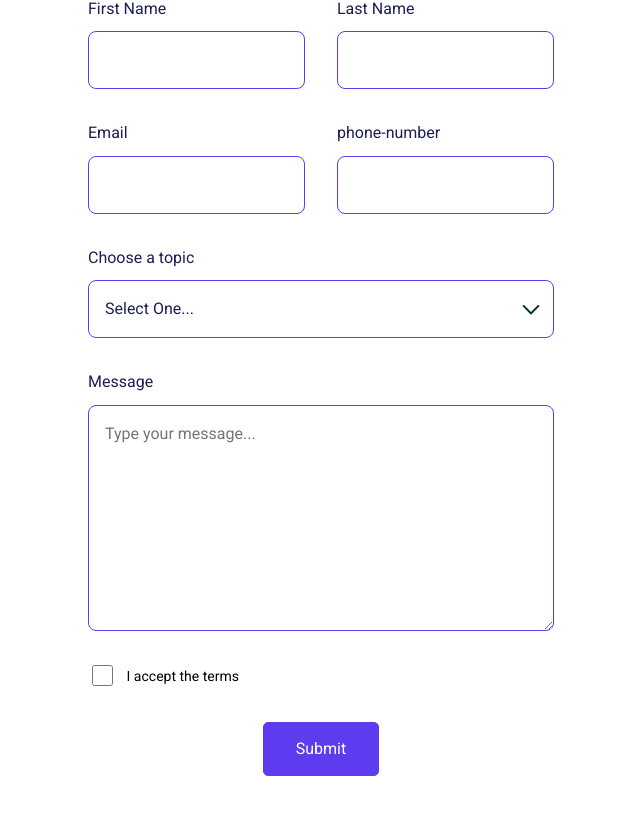
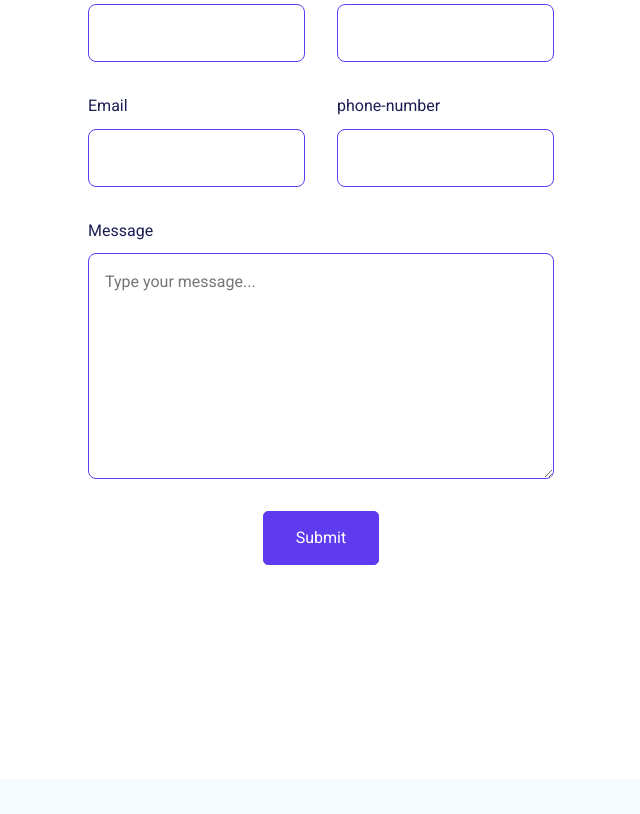
Before and after one commit to sahanyaL/react-js-personal-portfolio-main, a React (Create React App) app: page / in a window 1280 px wide. Shown: the part 5282-6096 px from the top of the page, without its empty margins (330-970 px from the left). Built offline with nearby package versions, Linux system fonts and the light colour scheme.

Commit message:
add my email to the contact me

```diff
--- a/src/Pages/Home/ContactMe.jsx
+++ b/src/Pages/Home/ContactMe.jsx
@@ -1,11 +1,26 @@
 export default function ContactMe() {
+
+  function sendEmail() {
+    const firstName = document.getElementById("first-name").value;
+    const email = document.getElementById("email").value;
+    const phoneNumber = document.getElementById("phone-number").value;
+    const message = document.getElementById("message").value;
+
+    const emailLink = "mailto:lpiyumdi@gmail.com" +
+        "?subject=" + encodeURIComponent("Quick Message") +
+        "&body=" + encodeURIComponent("First Name: " + firstName + "\nEmail: " + email + "\nPhone Number: " + phoneNumber + "\n\nMessage: " + message);
+    window.location.href = emailLink;
+}
+
   return (
+
+
     <section id="Contact" className="contact--section">
       <div>
         <p className="sub--title">Get In Touch</p>
         <h2>Contact Me</h2>
         <p className="text-lg">
-          Lorem ipsum dolor, sit amet consectetur adipisicing elit. In, odit.
+
         </p>
       </div>
       <form className="contact--form--container">
@@ -51,15 +66,7 @@ export default function ContactMe() {
             />
           </label>
         </div>
-        <label htmlFor="choode-topic" className="contact--label">
-          <span className="text-md">Choose a topic</span>
-          <select id="choose-topic" className="contact--input text-md">
-            <option>Select One...</option>
-            <option>Item 1</option>
-            <option>Item 2</option>
-            <option>Item 3</option>
-          </select>
-        </label>
+
         <label htmlFor="message" className="contact--label">
           <span className="text-md">Message</span>
           <textarea
@@ -69,14 +76,13 @@ export default function ContactMe() {
             placeholder="Type your message..."
           />
         </label>
-        <label htmlFor="checkboc" className="checkbox--label">
-          <input type="checkbox" required name="checkbox" id="checkbox" />
-          <span className="text-sm">I accept the terms</span>
-        </label>
+
         <div>
-          <button className="btn btn-primary contact--form--btn">Submit</button>
+          <button className="btn btn-primary contact--form--btn" onClick={sendEmail}>Submit</button>
         </div>
       </form>
     </section>
+
+
   );
 }
```
